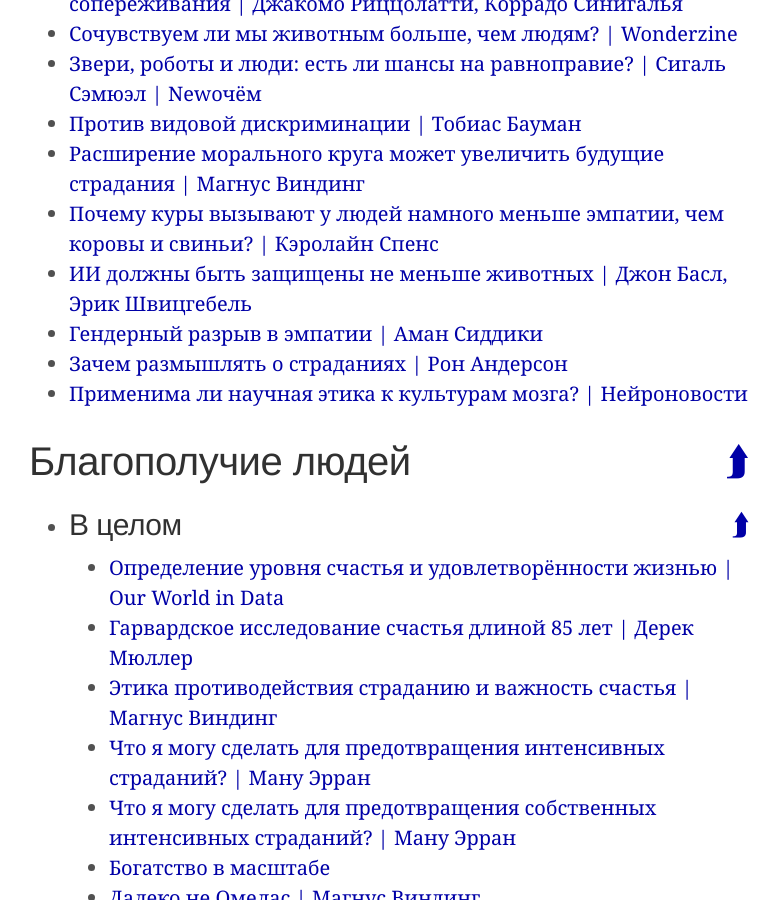
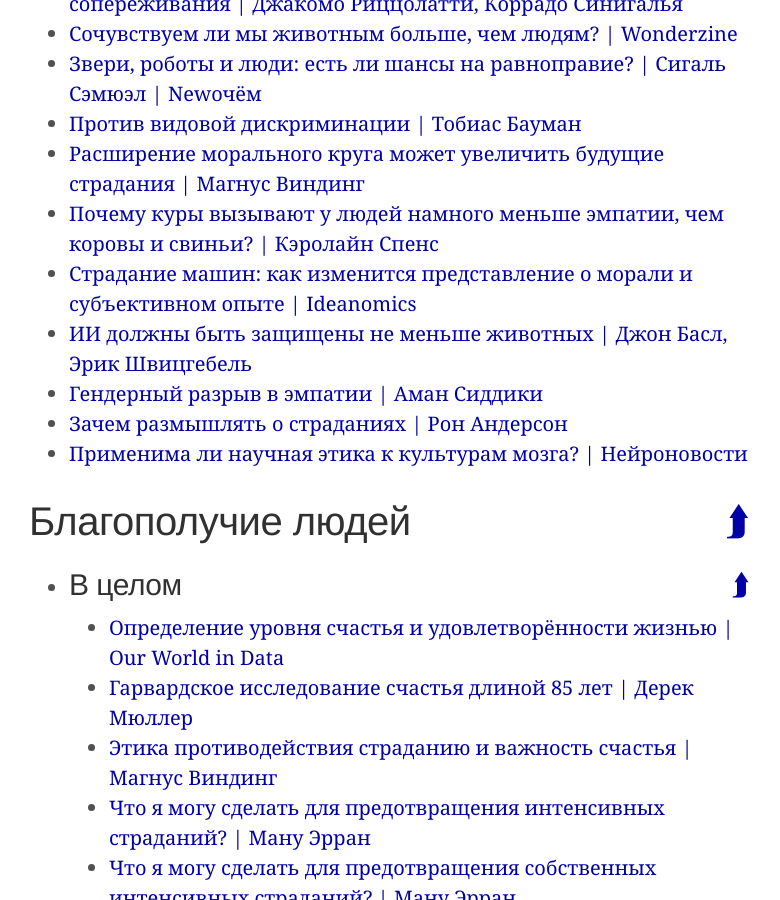
Before and after one commit to ReducingSuffering/reducingsuffering.github.io, a Jekyll site: the page built from index.md, in a window 1280 px wide and 900 px high, scrolled down 10584 px. Shown: the whole window, without its empty margins (251-1031 px from the left). Built offline with Jekyll 4.4.1, drawn with Linux system fonts in a browser that asks for light colours.

Commit message:
Update moral-circle.html

```diff
--- a/_lists/moral-circle.html
+++ b/_lists/moral-circle.html
@@ -13,6 +13,7 @@
 - 663 # Против видовой дискриминации — Тобиас Бауман
 - 638 # Расширение морального круга может увеличить будущие страдания — Магнус Виндинг
 - 693 # Почему куры вызывают у людей намного меньше эмпатии, чем коровы и свиньи? — Кэролайн Спенс
+- 859 # Страдание машин: как изменится представление о морали и субъективном опыте
 - 696 # ИИ должны быть защищены не меньше животных
 - 380 # Гендерный разрыв в эмпатии — Аман Сиддики
 - 479 # Зачем размышлять о страданиях — Рон Андерсон
```
